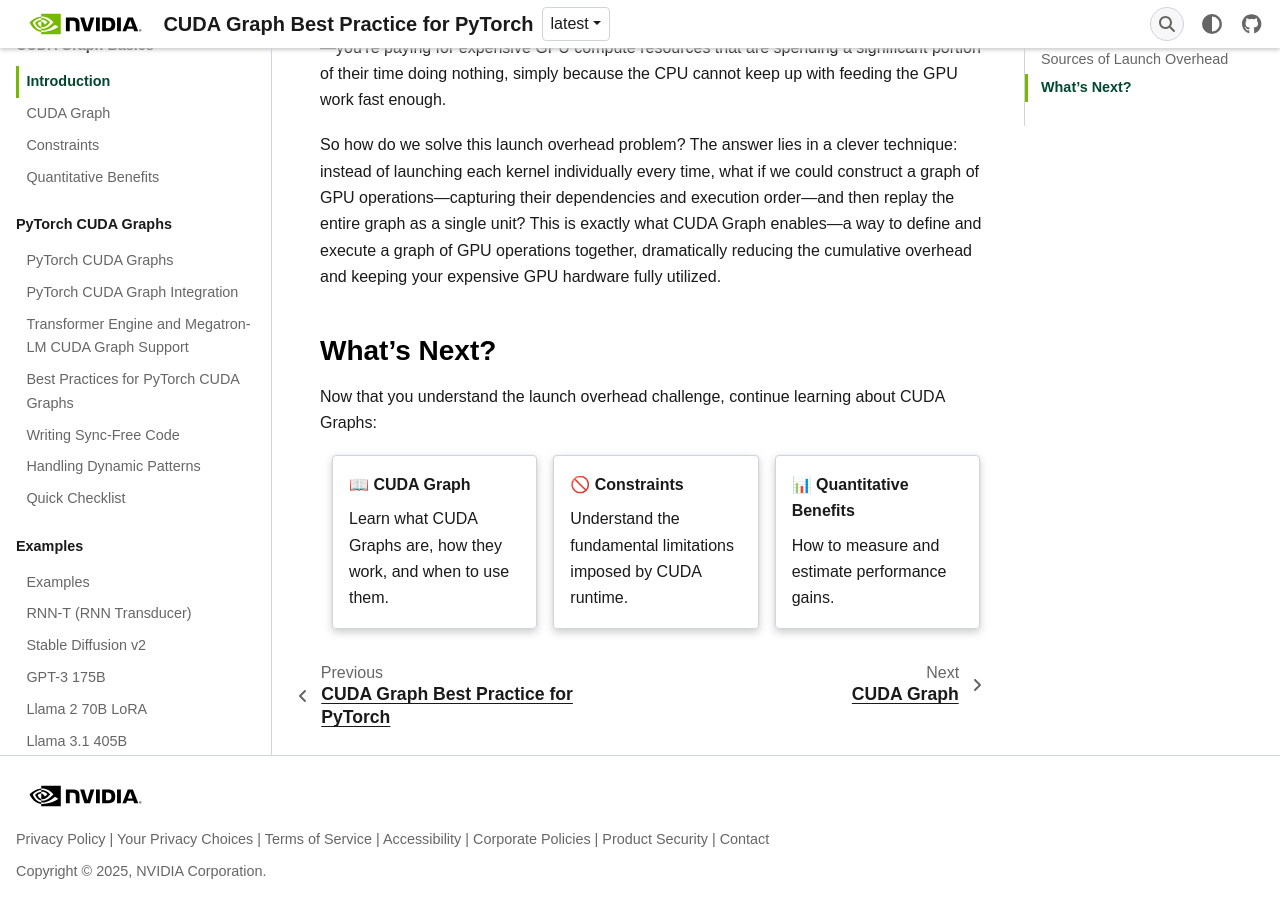
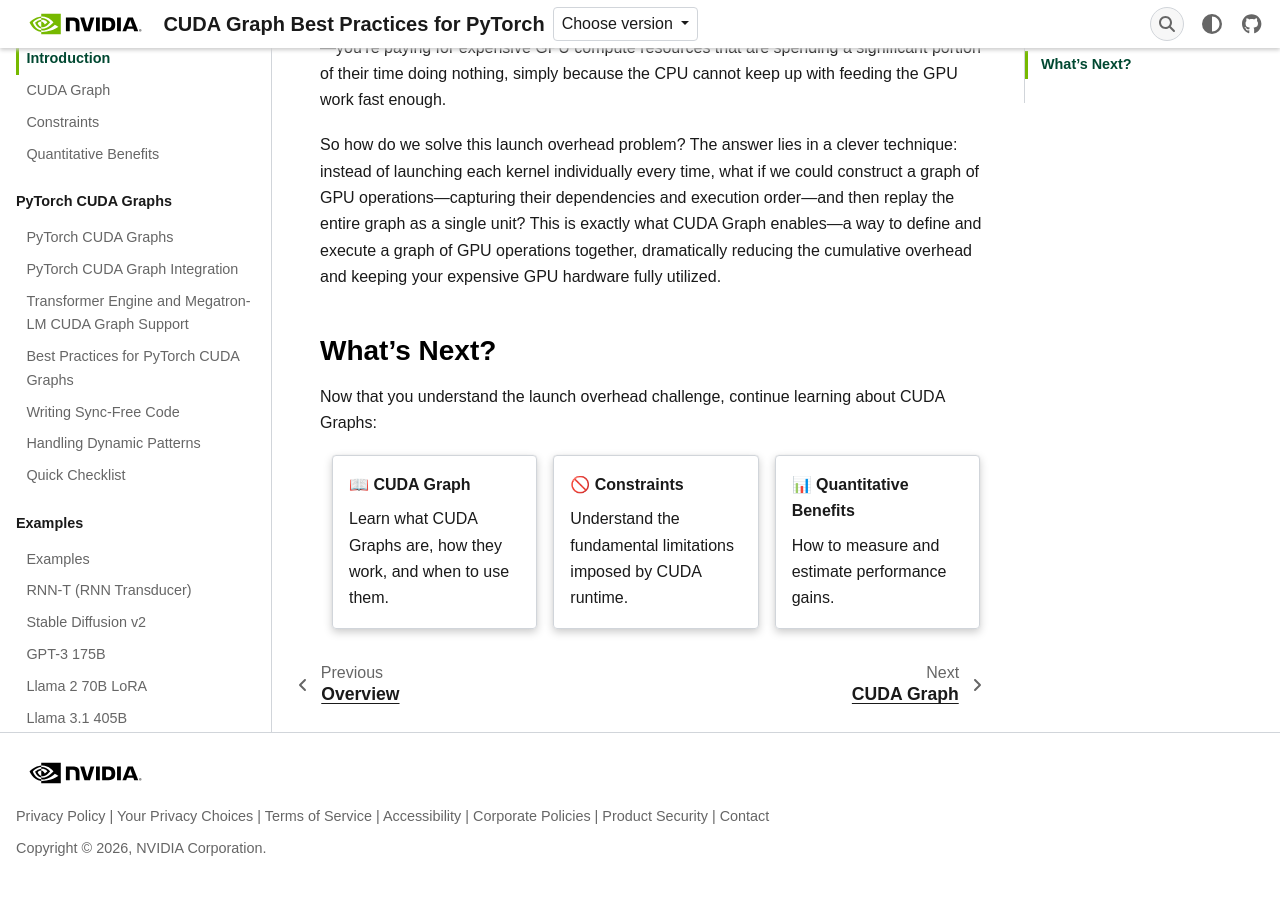
Before and after one commit to NVIDIA/dl-cuda-graph-doc, a Sphinx documentation site: the page built from docs/cuda-graph-basics/introduction.md, in a window 1280 px wide and 900 px high, scrolled down 2899 px. Built offline with Sphinx 7.4.7, drawn with Linux system fonts in a browser that asks for light colours; some web fonts are replaced; comment, search, counter and statistics services are not loaded; after the commit the page ends 3776 px from its top, so only the background shows below that; some of the changed text lies outside the part shown.

Commit message:
Address docs review feedback for public release
- Home page H1 is now "Overview"; inner section renamed "About This Guide"
- Rename project to "CUDA Graph Best Practices for PyTorch"
- Footer copyright set to 2026
- Enable public_docs_features (OneTrust consent, Adobe Analytics)
- Set version = "latest" so docsearch:version is populated
- Add scripts/build-release.sh: stages versions.json at the parent of
  latest/, excludes .doctrees and .buildinfo, and packs a tar.gz

Co-Authored-By: Claude Opus 5.5 <noreply@anthropic.com>

```diff
--- a/docs/conf.py
+++ b/docs/conf.py
@@ -9,9 +9,10 @@
 # -- Project information -----------------------------------------------------
 # https://www.sphinx-doc.org/en/master/usage/configuration.html#project-information
 
-project = "CUDA Graph Best Practice for PyTorch"
-copyright = "2025, NVIDIA Corporation"
+project = "CUDA Graph Best Practices for PyTorch"
+copyright = "2026, NVIDIA Corporation"
 author = "NVIDIA Corporation"
+version = "latest"  # Fills <meta name="docsearch:version">
 release = "latest"
 
 # -- General configuration ---------------------------------------------------
@@ -64,13 +65,16 @@ html_theme_options = {
         "json_url": "../versions.json",
         "version_match": release,
     },
+    # OneTrust consent banner and Adobe Analytics, required for public NVIDIA docs
+    "public_docs_features": True,
 }
 
 # Static files (images, etc.)
 html_static_path = ["assets"]
 
-# Extra files to copy to the build output (for version switcher)
-html_extra_path = ["project.json", "versions.json"]
+# Extra files to copy to the build output; versions.json is published one level up
+# (see scripts/build-release.sh)
+html_extra_path = ["project.json"]
 
 # -- Linkcheck configuration -------------------------------------------------
 linkcheck_ignore = []
--- a/docs/index.md
+++ b/docs/index.md
@@ -3,11 +3,11 @@ SPDX-FileCopyrightText: Copyright (c) 2026 NVIDIA CORPORATION & AFFILIATES. All
 SPDX-License-Identifier: CC-BY-4.0
 -->
 
-# CUDA Graph Best Practice for PyTorch
+# Overview
 
 Welcome to the comprehensive guide on using CUDA Graphs effectively with PyTorch!
 
-## Overview
+## About This Guide
 
 CUDA Graphs are a powerful feature that can significantly improve the performance of your PyTorch models by reducing CPU overhead and enabling more efficient GPU utilization. This guide provides best practices, examples, and tips for integrating CUDA Graphs into your deep learning workflows with PyTorch.
 
--- a/pyproject.toml
+++ b/pyproject.toml
@@ -4,7 +4,7 @@
 [project]
 name = "dl-cuda-graph-doc"
 version = "0.1.0"
-description = "CUDA Graph Best Practice for PyTorch - Documentation"
+description = "CUDA Graph Best Practices for PyTorch - Documentation"
 readme = "README.md"
 requires-python = ">=3.9"
 license = "MIT"
```
Also changed, not shown: CONTRIBUTING.md (+6 -1 lines), README.md (+1 -1 lines), 1 other file.
